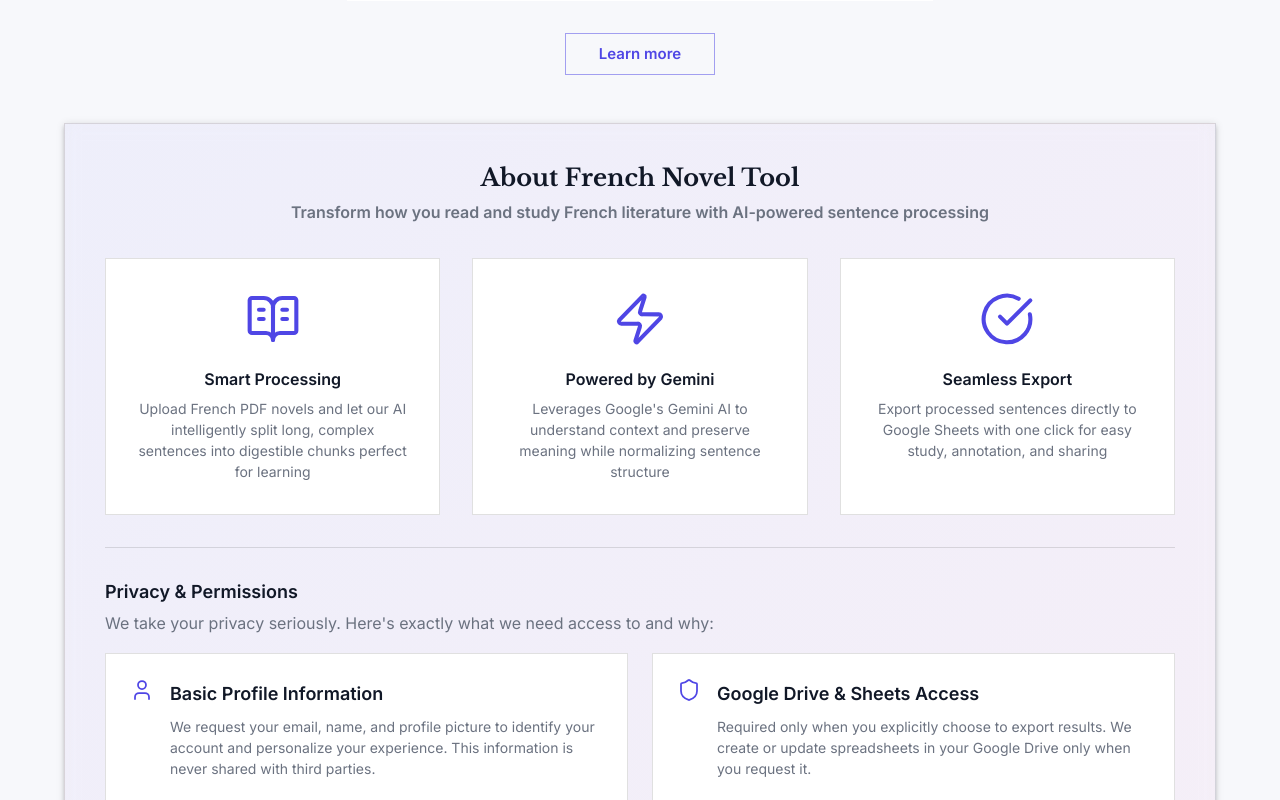
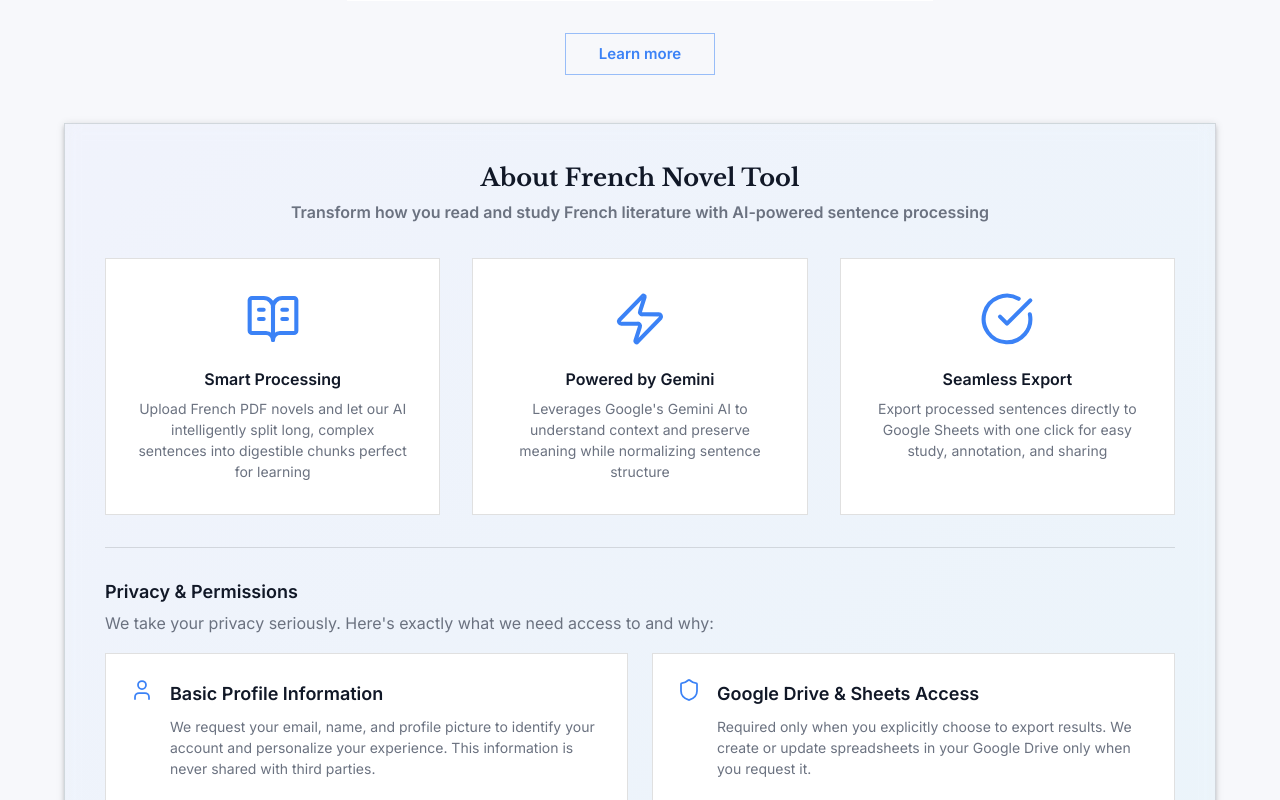
Before and after one commit to haytham10/FrenchNovelTool, a Next.js app in the folder frontend/: page / in a window 1280 px wide. Shown: the part 560-1360 px from the top of the page. Built offline with nearby package versions, Linux system fonts and the light colour scheme; no server answers; what @mui/material-nextjs would draw is missing.

Commit message:
Revert color palette to original blue/cyan scheme
Co-authored-by: haytham10 <31369367+haytham10@users.noreply.github.com>

```diff
--- a/frontend/src/app/globals.css
+++ b/frontend/src/app/globals.css
@@ -18,9 +18,8 @@ body {
 /* Light theme tokens (default) */
 :root {
   /* Colors */
-  --color-primary: 79 70 229; /* #4f46e5 - Indigo */
-  --color-secondary: 236 72 153; /* #ec4899 - Pink */
-  --color-tertiary: 6 182 212; /* #06b6d4 - Cyan */
+  --color-primary: 59 130 246; /* #3b82f6 */
+  --color-secondary: 6 182 212; /* #06b6d4 */
   --color-success: 34 197 94; /* #22c55e */
   --color-warning: 245 158 11; /* #f59e0b */
   --color-error: 239 68 68; /* #ef4444 */
@@ -40,9 +39,8 @@ body {
 /* Dark theme tokens */
 [data-theme="dark"] {
   /* Colors */
-  --color-primary: 129 140 248; /* #818cf8 - Lighter indigo */
-  --color-secondary: 244 114 182; /* #f472b6 - Pink */
-  --color-tertiary: 125 211 252; /* #7dd3fc - Cyan */
+  --color-primary: 124 156 255; /* #7c9cff */
+  --color-secondary: 125 211 252; /* #7dd3fc */
   --color-success: 34 197 94; /* #22c55e */
   --color-warning: 251 191 36; /* #fbbf24 */
   --color-error: 248 113 113; /* #f87171 */
@@ -68,17 +66,10 @@ body {
 
 /* Gradient text for hero/branding */
 .gradient-text {
-  background: linear-gradient(135deg, #4f46e5 0%, #ec4899 50%, #06b6d4 100%);
+  background: linear-gradient(92deg, #7c9cff 0%, #06b6d4 45%, #22c55e 100%);
   -webkit-background-clip: text;
   background-clip: text;
   color: transparent;
-  animation: gradient-shift 8s ease infinite;
-  background-size: 200% 200%;
-}
-
-@keyframes gradient-shift {
-  0%, 100% { background-position: 0% 50%; }
-  50% { background-position: 100% 50%; }
 }
 
 /* Hero aura effect */
@@ -100,7 +91,7 @@ body {
   left: 10%;
   width: 260px;
   height: 260px;
-  background: radial-gradient(closest-side, rgba(79,70,229,0.55), rgba(79,70,229,0) 70%);
+  background: radial-gradient(closest-side, rgba(124,156,255,0.55), rgba(124,156,255,0) 70%);
   animation: float 9s ease-in-out infinite;
 }
 .hero-aura::after {
@@ -108,7 +99,7 @@ body {
   right: 15%;
   width: 320px;
   height: 320px;
-  background: radial-gradient(closest-side, rgba(236,72,153,0.45), rgba(236,72,153,0) 70%);
+  background: radial-gradient(closest-side, rgba(6,182,212,0.45), rgba(6,182,212,0) 70%);
   animation: float 11s ease-in-out infinite reverse;
 }
 
@@ -146,7 +137,7 @@ body {
   position: relative;
   padding: 1px;
   border-radius: 16px;
-  background: linear-gradient(120deg, rgba(79,70,229,0.45), rgba(236,72,153,0.35));
+  background: linear-gradient(120deg, rgba(124,156,255,0.45), rgba(6,182,212,0.35));
   transition: background 300ms ease;
 }
 .card-gradient .inner {
@@ -154,7 +145,7 @@ body {
   background: rgb(var(--bg-paper));
 }
 [data-theme="dark"] .card-gradient {
-  background: linear-gradient(120deg, rgba(129,140,248,0.35), rgba(244,114,182,0.25));
+  background: linear-gradient(120deg, rgba(124,156,255,0.35), rgba(6,182,212,0.25));
 }
 
 /**
@@ -251,11 +242,11 @@ html {
 
 .card-hover:hover {
   transform: translateY(-4px);
-  box-shadow: 0 12px 40px -8px rgba(79, 70, 229, 0.25);
+  box-shadow: 0 12px 40px -8px rgba(59, 130, 246, 0.25);
 }
 
 [data-theme="dark"] .card-hover:hover {
-  box-shadow: 0 12px 40px -8px rgba(129, 140, 248, 0.25);
+  box-shadow: 0 12px 40px -8px rgba(124, 156, 255, 0.25);
 }
 
 /**
@@ -272,10 +263,10 @@ html {
 
 @keyframes pulse-processing {
   0%, 100% {
-    box-shadow: 0 0 0 0 rgba(79, 70, 229, 0.7);
+    box-shadow: 0 0 0 0 rgba(59, 130, 246, 0.7);
   }
   50% {
-    box-shadow: 0 0 0 6px rgba(79, 70, 229, 0);
+    box-shadow: 0 0 0 6px rgba(59, 130, 246, 0);
   }
 }
 
--- a/frontend/src/app/page.tsx
+++ b/frontend/src/app/page.tsx
@@ -132,7 +132,7 @@ export default function Home() {
           left: { xs: '5%', md: '10%' },
           width: { xs: '200px', md: '260px' },
           height: { xs: '200px', md: '260px' },
-          background: 'radial-gradient(closest-side, rgba(79,70,229,0.55), rgba(79,70,229,0) 70%)',
+          background: 'radial-gradient(closest-side, rgba(124,156,255,0.55), rgba(124,156,255,0) 70%)',
           animation: `${float} 9s ease-in-out infinite`,
         },
         '&::after': {
@@ -140,7 +140,7 @@ export default function Home() {
           right: { xs: '5%', md: '15%' },
           width: { xs: '260px', md: '320px' },
           height: { xs: '260px', md: '320px' },
-          background: 'radial-gradient(closest-side, rgba(236,72,153,0.45), rgba(236,72,153,0) 70%)',
+          background: 'radial-gradient(closest-side, rgba(6,182,212,0.45), rgba(6,182,212,0) 70%)',
           animation: `${float} 11s ease-in-out infinite`,
           animationDirection: 'reverse',
         },
@@ -192,7 +192,7 @@ export default function Home() {
                   transition: 'all 300ms cubic-bezier(0.4, 0, 0.2, 1)',
                   '&:hover': {
                     transform: 'translateY(-2px)',
-                    boxShadow: '0 12px 40px -8px rgba(79, 70, 229, 0.25)',
+                    boxShadow: '0 12px 40px -8px rgba(59, 130, 246, 0.25)',
                   }
                 }}
               >
@@ -449,7 +449,7 @@ export default function Home() {
             elevation={3}
             sx={{
               p: { xs: 3, md: 5 },
-              background: 'linear-gradient(135deg, rgba(79,70,229,0.05) 0%, rgba(236,72,153,0.05) 100%)',
+              background: 'linear-gradient(135deg, rgba(124,156,255,0.05) 0%, rgba(6,182,212,0.05) 100%)',
               border: 1,
               borderColor: 'divider',
             }}
--- a/frontend/src/components/FileUpload.tsx
+++ b/frontend/src/components/FileUpload.tsx
@@ -41,15 +41,15 @@ export default function FileUpload({ onFileUpload, disabled = false, variant = '
           borderColor: isDragActive ? 'primary.main' : 'divider',
           borderRadius: 4,
           background: isDragActive
-            ? 'linear-gradient(135deg, rgba(79,70,229,0.08) 0%, rgba(236,72,153,0.08) 100%)'
-            : 'linear-gradient(135deg, rgba(79,70,229,0.02) 0%, rgba(236,72,153,0.02) 100%)',
+            ? 'linear-gradient(135deg, rgba(124,156,255,0.08) 0%, rgba(6,182,212,0.08) 100%)'
+            : 'linear-gradient(135deg, rgba(124,156,255,0.02) 0%, rgba(6,182,212,0.02) 100%)',
           cursor: disabled ? 'not-allowed' : 'pointer',
           transition: 'all 0.3s cubic-bezier(0.4, 0, 0.2, 1)',
           transform: isDragActive ? 'scale(1.01)' : 'scale(1)',
-          boxShadow: isDragActive ? '0 12px 40px -8px rgba(79, 70, 229, 0.25)' : 'none',
+          boxShadow: isDragActive ? '0 12px 40px -8px rgba(59, 130, 246, 0.25)' : 'none',
           '&:hover:not([disabled])': {
             borderColor: 'primary.light',
-            background: 'linear-gradient(135deg, rgba(79,70,229,0.05) 0%, rgba(236,72,153,0.05) 100%)',
+            background: 'linear-gradient(135deg, rgba(124,156,255,0.05) 0%, rgba(6,182,212,0.05) 100%)',
             transform: 'scale(1.005)',
           },
           '&:focus-visible': {
@@ -84,8 +84,8 @@ export default function FileUpload({ onFileUpload, disabled = false, variant = '
             p: 4,
             borderRadius: '50%',
             background: isDragActive
-              ? 'linear-gradient(135deg, #4f46e5 0%, #ec4899 100%)'
-              : 'linear-gradient(135deg, rgba(79,70,229,0.1) 0%, rgba(236,72,153,0.1) 100%)',
+              ? 'linear-gradient(135deg, #3b82f6 0%, #06b6d4 100%)'
+              : 'linear-gradient(135deg, rgba(124,156,255,0.1) 0%, rgba(6,182,212,0.1) 100%)',
             border: 3,
             borderColor: isDragActive ? 'transparent' : 'divider',
             transition: 'all 0.3s ease',
--- a/frontend/src/components/NormalizeControls.tsx
+++ b/frontend/src/components/NormalizeControls.tsx
@@ -62,7 +62,7 @@ export default function NormalizeControls({
       elevation={0}
       sx={{
         p: { xs: 3, md: 4 },
-        background: 'linear-gradient(135deg, rgba(79,70,229,0.03) 0%, rgba(236,72,153,0.03) 100%)',
+        background: 'linear-gradient(135deg, rgba(124,156,255,0.03) 0%, rgba(6,182,212,0.03) 100%)',
         border: 1,
         borderColor: 'divider',
         borderRadius: 3,
@@ -75,7 +75,7 @@ export default function NormalizeControls({
           left: 0,
           right: 0,
           height: '4px',
-          background: 'linear-gradient(90deg, #4f46e5 0%, #ec4899 100%)',
+          background: 'linear-gradient(90deg, #3b82f6 0%, #06b6d4 100%)',
         }
       }}
     >
--- a/frontend/src/styles/tokens.ts
+++ b/frontend/src/styles/tokens.ts
@@ -8,9 +8,8 @@ export const tokens = {
   // Color tokens (RGB values for CSS variables)
   colors: {
     light: {
-      primary: { r: 79, g: 70, b: 229 },       // #4f46e5 - More distinctive indigo
-      secondary: { r: 236, g: 72, b: 153 },    // #ec4899 - Pink accent for French flair
-      tertiary: { r: 6, g: 182, b: 212 },      // #06b6d4 - Cyan for accents
+      primary: { r: 59, g: 130, b: 246 },      // #3b82f6
+      secondary: { r: 6, g: 182, b: 212 },     // #06b6d4
       success: { r: 34, g: 197, b: 94 },       // #22c55e
       warning: { r: 245, g: 158, b: 11 },      // #f59e0b
       error: { r: 239, g: 68, b: 68 },         // #ef4444
@@ -23,9 +22,8 @@ export const tokens = {
       },
     },
     dark: {
-      primary: { r: 129, g: 140, b: 248 },     // #818cf8 - Lighter indigo for dark mode
-      secondary: { r: 244, g: 114, b: 182 },   // #f472b6 - Pink accent for dark mode
-      tertiary: { r: 125, g: 211, b: 252 },    // #7dd3fc - Cyan for dark mode
+      primary: { r: 124, g: 156, b: 255 },     // #7c9cff
+      secondary: { r: 125, g: 211, b: 252 },   // #7dd3fc
       success: { r: 34, g: 197, b: 94 },       // #22c55e
       warning: { r: 251, g: 191, b: 36 },      // #fbbf24
       error: { r: 248, g: 113, b: 113 },       // #f87171
```
